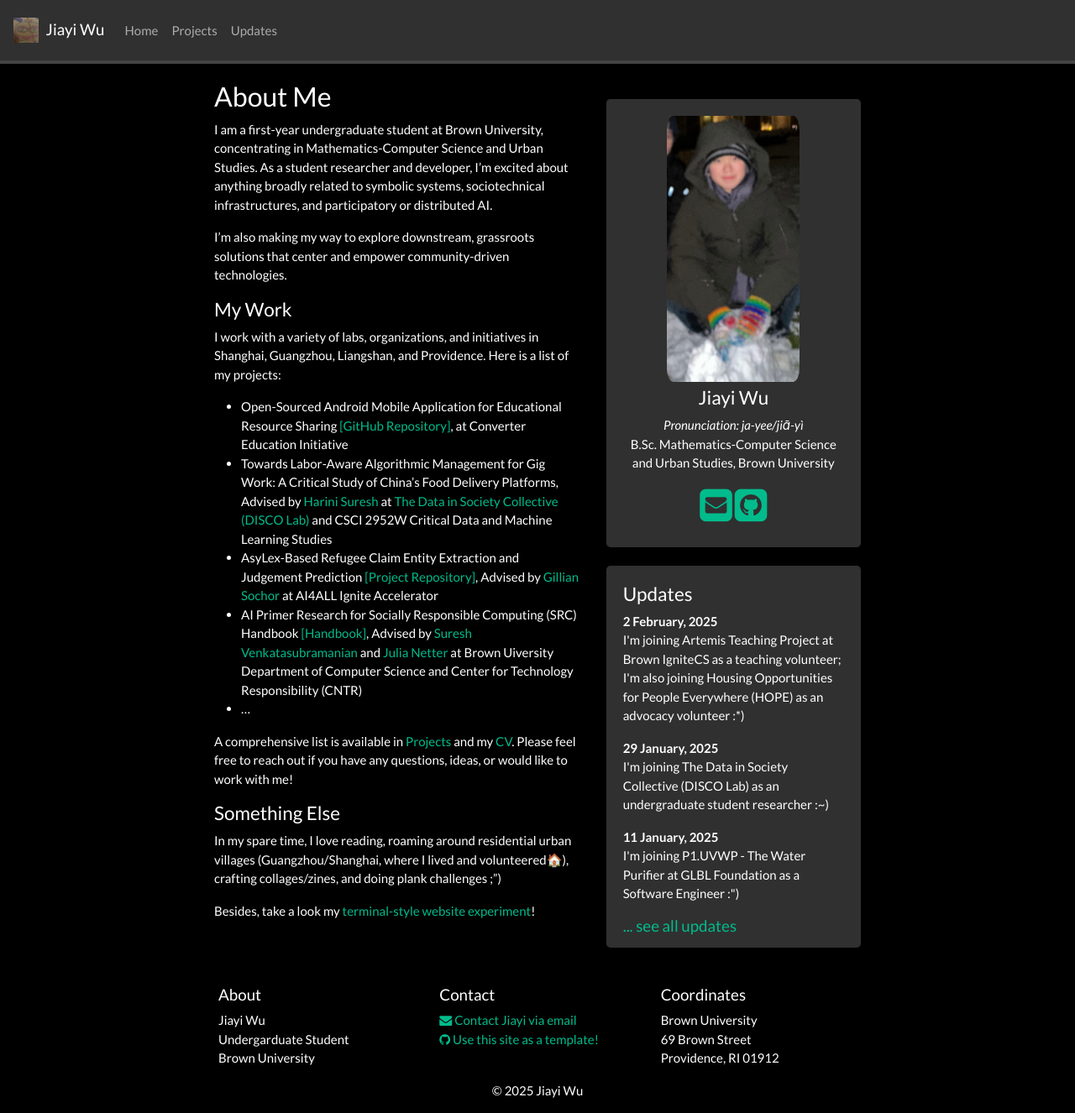
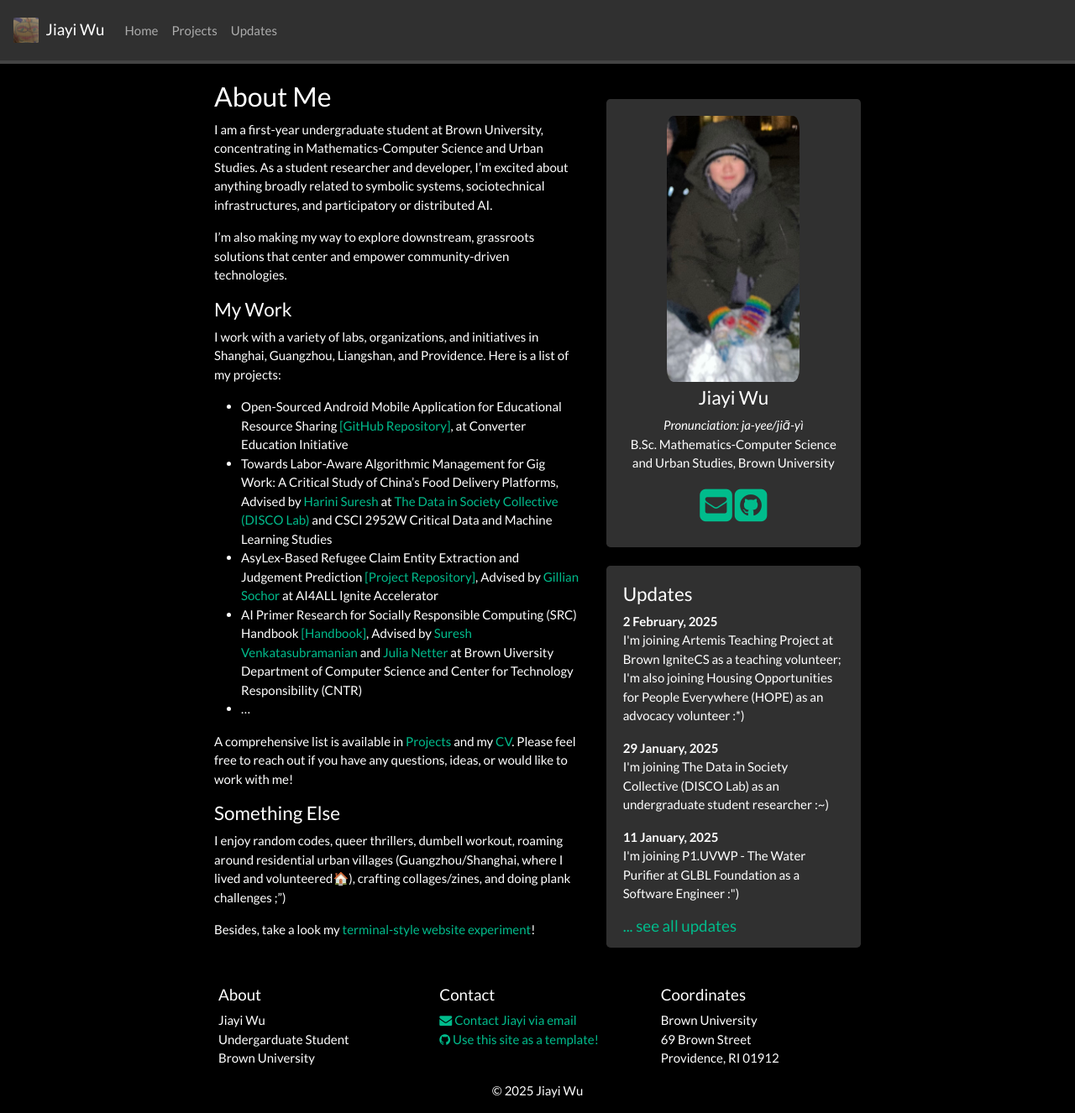
Before and after one commit to jiayiw005/jiayiw005.github.io, a Jekyll site: the page built from _pages/home.md, in a window 1280 px wide and 1326 px high. Shown: the whole window at 84% size. Built offline with Jekyll 4.4.1, drawn with Linux system fonts in a browser that asks for light colours; nearby versions of some CDN libraries; a style sheet for code colours, icons or effects is not loaded.

Commit message:
update else

```diff
--- a/_pages/home.md
+++ b/_pages/home.md
@@ -26,6 +26,6 @@
 
 #### Something Else
 
-In my spare time, I love reading, roaming around residential urban villages (Guangzhou/Shanghai, where I lived and volunteered🏠), crafting collages/zines, and doing plank challenges ;")
+I enjoy random codes, queer thrillers, dumbell workout, roaming around residential urban villages (Guangzhou/Shanghai, where I lived and volunteered🏠), crafting collages/zines, and doing plank challenges ;")
 
 Besides, take a look my [terminal-style website experiment]()!
```
